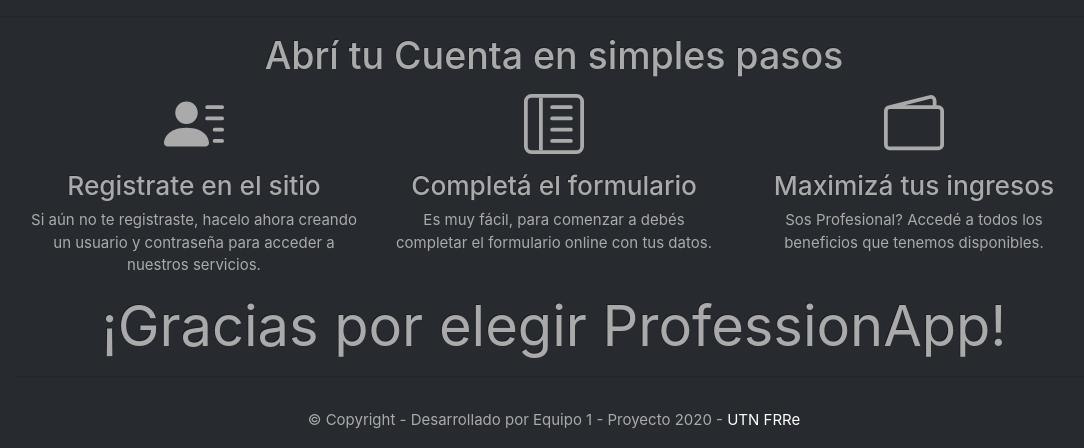
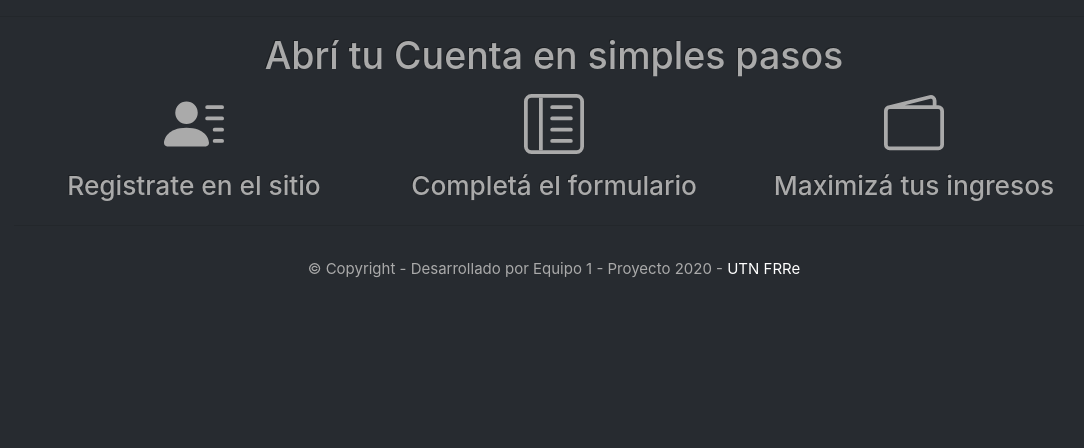
Before and after one commit to rodricerdan09/professionApp-BE, a Django app: page / in a window 1280 px wide. Shown: the part 1045-1493 px from the top of the page, without its empty margins (86-1170 px from the left). After the commit the page ends 1323 px from the top, so only its background shows below. Run offline with Django 3.2, Linux system fonts and the light colour scheme; data comes from the database, SQL or seed files in the repository; some libraries are stand-ins or nearby versions.

Commit message:
quito mensajes abajos de los iconos del final

```diff
--- a/templates/includes/home-containers.html
+++ b/templates/includes/home-containers.html
@@ -7,7 +7,7 @@
           <path fill-rule="evenodd" d="M1 14s-1 0-1-1 1-4 6-4 6 3 6 4-1 1-1 1H1zm5-6a3 3 0 1 0 0-6 3 3 0 0 0 0 6zm7 1.5a.5.5 0 0 1 .5-.5h2a.5.5 0 0 1 0 1h-2a.5.5 0 0 1-.5-.5zm-2-3a.5.5 0 0 1 .5-.5h4a.5.5 0 0 1 0 1h-4a.5.5 0 0 1-.5-.5zm0-3a.5.5 0 0 1 .5-.5h4a.5.5 0 0 1 0 1h-4a.5.5 0 0 1-.5-.5zm2 9a.5.5 0 0 1 .5-.5h2a.5.5 0 0 1 0 1h-2a.5.5 0 0 1-.5-.5z"/>
         </svg></p>
           <h3>Registrate en el sitio</h3>
-        <p>Si aún no te registraste, hacelo ahora creando un usuario y contraseña para acceder a nuestros servicios.</p>
+<!--        <p>Si aún no te registraste, hacelo ahora creando un usuario y contraseña para acceder a nuestros servicios.</p>-->
 
       </div>
       <div class="col-md-4">
@@ -16,7 +16,7 @@
         <path fill-rule="evenodd" d="M5 15V1H4v14h1zm8-11.5a.5.5 0 0 0-.5-.5h-5a.5.5 0 0 0 0 1h5a.5.5 0 0 0 .5-.5zm0 3a.5.5 0 0 0-.5-.5h-5a.5.5 0 0 0 0 1h5a.5.5 0 0 0 .5-.5zm0 3a.5.5 0 0 0-.5-.5h-5a.5.5 0 0 0 0 1h5a.5.5 0 0 0 .5-.5zm0 3a.5.5 0 0 0-.5-.5h-5a.5.5 0 0 0 0 1h5a.5.5 0 0 0 .5-.5z"/>
       </svg></p>
         <h3>Completá el formulario</h3>
-        <p>Es muy fácil, para comenzar a debés completar el formulario online con tus datos.</p>
+<!--        <p>Es muy fácil, para comenzar a debés completar el formulario online con tus datos.</p>-->
 
       </div>
       <div class="col-md-4">
@@ -25,9 +25,15 @@
         </svg></p>
 
         <h3>Maximizá tus ingresos</h3>
-          <p>Sos Profesional? Accedé a todos los beneficios que tenemos disponibles.</p>
+<!--          <p>Sos Profesional? Accedé a todos los beneficios que tenemos disponibles.</p>-->
       </div>
     </div>
-    <h1 class="display-4"><strong>¡Gracias por elegir ProfessionApp!</strong></h1>
+
+<!--    <form action="{% url 'buscar' %}" method="get">-->
+<!--      <input name="q" type="text" placeholder="Buscar...">-->
+<!--      <input type="submit" value="Buscar">-->
+<!--    </form>-->
+
+<!--    <h1 class="display-4"><strong>¡Gracias por elegir ProfessionApp!</strong></h1>-->
 </center>
 </div>
```
